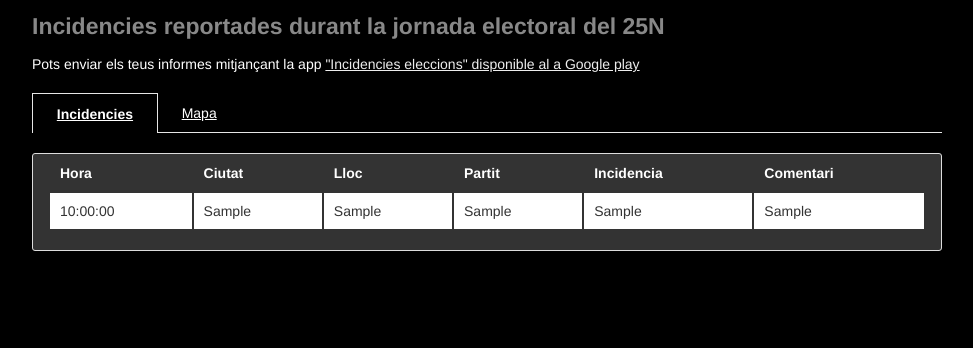
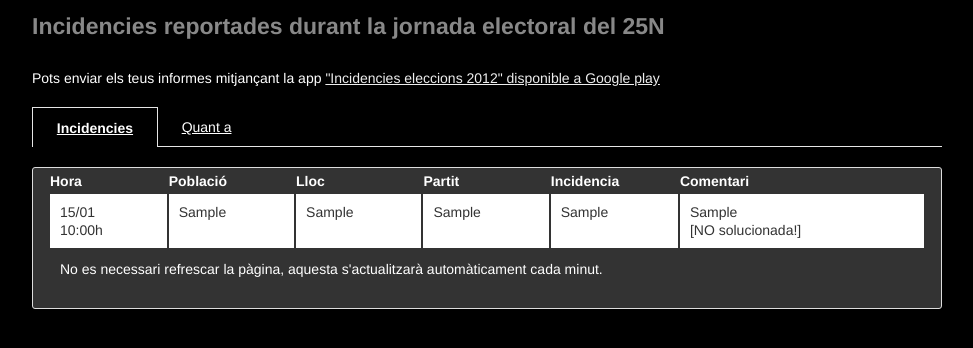
Before and after one commit to pirates-cat/webIncidenciesEleccions, a PHP site: page / in a window 1280 px wide. Shown: the top 348 px of the page, without its empty margins (153-1126 px from the left). Run offline with PHP 8.4, Linux system fonts and the light colour scheme; tables that the repository leaves empty hold one stand-in row (values such as "Sample post"); some libraries are stand-ins or nearby versions.

Commit message:
Modifications to home page
Home page now is automatically loaded every 60 seconds.
Json page added; you can now call it remotelly to get data in json
format.
Added facebook commenting options to the page.
Added sharing options to the page.

```diff
--- a/public/index.php
+++ b/public/index.php
@@ -1,13 +1,12 @@
 <?php
 require('../inc/connecta.php');
-$result = mysql_query("SELECT time(data) data,partit_afectat,provincia,poblacio,collegi_electoral,solucionada,causa,comentari FROM `incidenciesEleccions`.`incidencies` where borrada = '0' order by data DESC;", $link);
+$result = mysql_query("SELECT DATE_FORMAT(data,'%d/%m</br>%H:%ih') hora,partit_afectat,provincia,poblacio,collegi_electoral,solucionada,causa,comentari FROM `incidenciesEleccions`.`incidencies` where borrada = '0' order by data DESC;", $link);
 if (!$result) {
 	$incidenciesFound = false;
 }else{
 	$incidenciesFound = true;
 }
 ?>
-
 <!DOCTYPE html>
 
 <!-- paulirish.com/2008/conditional-stylesheets-vs-css-hacks-answer-neither/ -->
@@ -21,7 +20,7 @@ if (!$result) {
   <!-- Set the viewport width to device width for mobile -->
   <meta name="viewport" content="width=device-width" />
 
-  <title>Welcome to Foundation</title>
+  <title>Incidencies reportades durant la jornada electoral del 25N</title>
 
   <!-- Included CSS Files (Uncompressed) -->
   <!--
@@ -41,35 +40,105 @@ if (!$result) {
 
 </head>
 <body>
+<div id="fb-root"></div>
+
+<script>
+var currentLocalTime = <?=round(microtime(true)); ?>;
+function updateTable(){
+	$.getJSON('json.php?since='+currentLocalTime, function(data) {
+		$.each(data['results'], function(key, val) {
+			$('#resultsTable tr:first').after(
+				'<tr>'+
+				'<td>' + val['hora'] + '</td>' +
+				'<td>' + val['poblacio'] + '</td>'+
+				 '<td>' + val['collegi_electoral'] + '</td>' +
+				 '<td>' + val['partit_afectat'] + '</td>' +
+				 '<td>' + val['causa'] + '</td>' +
+				  '<td>' + val['comentari'] + '</td>' +
+				'</tr>');
+	  	});
+	  	currentLocalTime = data['curdate'];
+	});
+}
+setInterval(function(){updateTable()},60000);
+</script>
+<script>(function(d, s, id) {
+  var js, fjs = d.getElementsByTagName(s)[0];
+  if (d.getElementById(id)) return;
+  js = d.createElement(s); js.id = id;
+  js.src = "//connect.facebook.net/ca_ES/all.js#xfbml=1&appId=298459083606110";
+  fjs.parentNode.insertBefore(js, fjs);
+}(document, 'script', 'facebook-jssdk'));</script>
+<script type="text/javascript">
+
+  var _gaq = _gaq || [];
+  _gaq.push(['_setAccount', 'UA-1802235-4']);
+  _gaq.push(['_trackPageview']);
+
+  (function() {
+    var ga = document.createElement('script'); ga.type = 'text/javascript'; ga.async = true;
+    ga.src = ('https:' == document.location.protocol ? 'https://ssl' : 'http://www') + '.google-analytics.com/ga.js';
+    var s = document.getElementsByTagName('script')[0]; s.parentNode.insertBefore(ga, s);
+  })();
+</script>
+
   <div class="row">
     <div class="twelve columns">
+
       <h4>Incidencies reportades durant la jornada electoral del 25N</h4>
-      <p>Pots enviar els teus informes mitjançant la app <a href="https://play.google.com/store/apps/details?id=cat.pirata.incidencieseleccions">"Incidencies eleccions" disponible al a Google play</a></p>
+          	<!-- AddThis Button BEGIN -->
+		<div class="addthis_toolbox addthis_default_style ">
+		<a class="addthis_button_facebook_like" fb:like:layout="button_count"></a>
+		<a class="addthis_button_tweet"></a>
+		<a class="addthis_button_pinterest_pinit"></a>
+		<a class="addthis_counter addthis_pill_style"></a>
+		</div>
+
+		<script type="text/javascript">var addthis_config = {"data_track_addressbar":true};</script>
+		<script type="text/javascript" src="http://s7.addthis.com/js/300/addthis_widget.js#pubid=ra-50b130f3428512fc"></script>
+		<br/>
+		<!-- AddThis Button END -->
+      <p>Pots enviar els teus informes mitjançant la app <a href="https://play.google.com/store/apps/details?id=cat.pirata.incidencieseleccions">"Incidencies eleccions 2012" disponible a Google play</a></p>
+
       <dl class="tabs">
         <dd class="active"><a href="#simple1">Incidencies</a></dd>
-        <dd><a href="#simple2">Mapa</a></dd>
+        <!--dd><a href="#simple2">Mapa</a></dd-->
+        <dd><a href="#simple3">Quant a</a></dd>
       </dl>
-
       <ul class="tabs-content">
         <li class="active" id="simple1Tab">
         	<div class="row">
         		<div class="twelve columns">
           			<!--div class="panel"-->
           			<table class="twelve columns">
-          				<thead>
+          				<tbody id="resultsTable">
           				<tr>
-          					<th>Hora</th><th>Ciutat</th><th>Lloc</th><th>Partit</th><th>Incidencia</th><th>Comentari</th>
+          					<th>Hora</th>
+          					<th>Població</th>
+          					<th>Lloc</th>
+          					<th>Partit</th>
+          					<th>Incidencia</th>
+          					<th>Comentari</th>
           				</tr>
-          				</thead>
-          				<tbody>
+
+
           				<? if ($incidenciesFound){
           						$rows = 0;
           						// data,partit_afectat,provincia,poblacio,collegi_electoral,solucionada,causa,comentari
           						while ($row = mysql_fetch_assoc($result)) {
+          							$row['provincia']= ucfirst(strtolower($row['provincia']));
+									$row['poblacio']= ucfirst(strtolower($row['poblacio']));
+									$row['collegi_electoral']= ucfirst(strtolower($row['collegi_electoral']));
+
+									if ($row['solucionada'] == "1"){
+										$row['comentari'] = $row['comentari'] . "<br/>[Solucionada!]";
+									}else{
+										$row['comentari'] = $row['comentari'] . "<br/>[NO&nbsp;solucionada!]";
+									}
           							$rows++;
           						?>
           						<tr>
-									<td><?= $row['data'] ?></td>
+									<td><?= $row['hora'] ?></td>
           							<td><?= $row['poblacio'] ?></td>
           							<td><?= $row['collegi_electoral'] ?></td>
           							<td><?= $row['partit_afectat'] ?></td>
@@ -93,30 +162,43 @@ if (!$result) {
           					<td>-</td>
           					<td>No hi han incidencies</td>
           				</tr>
+
           				<? } ?>
           				</tbody>
           				<tfoot>
-          					<tr><td colspan="6"><!--p>No cal que refresquis aquesta pàgina, es refrescara automaticament cada minut.</p--></td></tr>
+          					<tr><td colspan="6"><p>No es necessari refrescar la pàgina, aquesta s'actualitzarà automàticament cada minut.</p></td></tr>
           				</tfoot>
-
           			</table>
           			<!--/div-->
         		</div>
       		</div>
 
         </li>
-        <li id="simple2Tab">Aqui anira un mapa... si dona temps</li>
-      </ul>
+        <!--li id="simple2Tab">Aqui anira un mapa... si dona temps</li-->
+        <li id="simple3Tab">
 
-
-    </div>
-
-
+        	<div class="row">
+    <div class="two columns">
+		<img src="images/logo_partit_pirata.png" height="100" width="100"/>
+  	</div>
+  	<div class="ten columns">
+		Plana web gentilesa de <a target="_blank" href="http://pirata.cat">Pirates de Catalunya (PIRATA.CAT)</a><br/>
+		Codi font disponible a: <a target="_blank" href="https://github.com/pirata-cat/webIncidenciesEleccions/tree/master/public">GitHub</a><br/>
+		Desenvolupador: <a target="_blank" href="https://twitter.com/ignasiartigas">Ignasi Artigas Cucurella</a>
+  	</div>
   </div>
 
+        </li>
+      </ul>
+    </div>
+  </div>
+ <div class="row">
+    <div class="twelve columns">
 
+		<div class="fb-comments" data-href="https://xifrat.pirata.cat/incidencies25N/" data-num-posts="10" data-width="470" data-colorscheme="dark"></div>
 
-
+  	</div>
+  </div>
   <!-- Included JS Files (Uncompressed) -->
   <!--
 
```
Also changed, not shown: public/json.php (added, +29 -0 lines), public/images/logo_partit_pirata.png (added), 1 other file.
